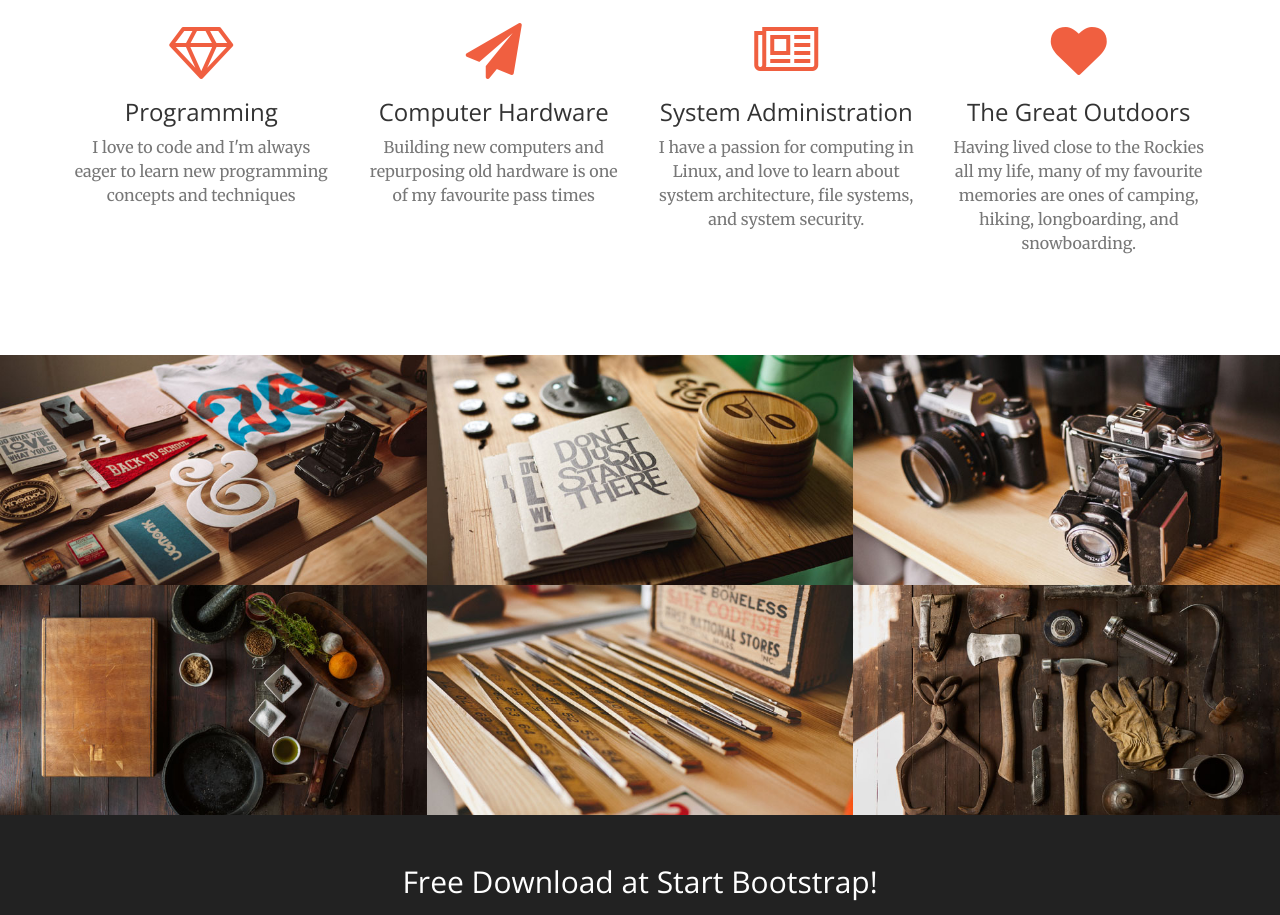
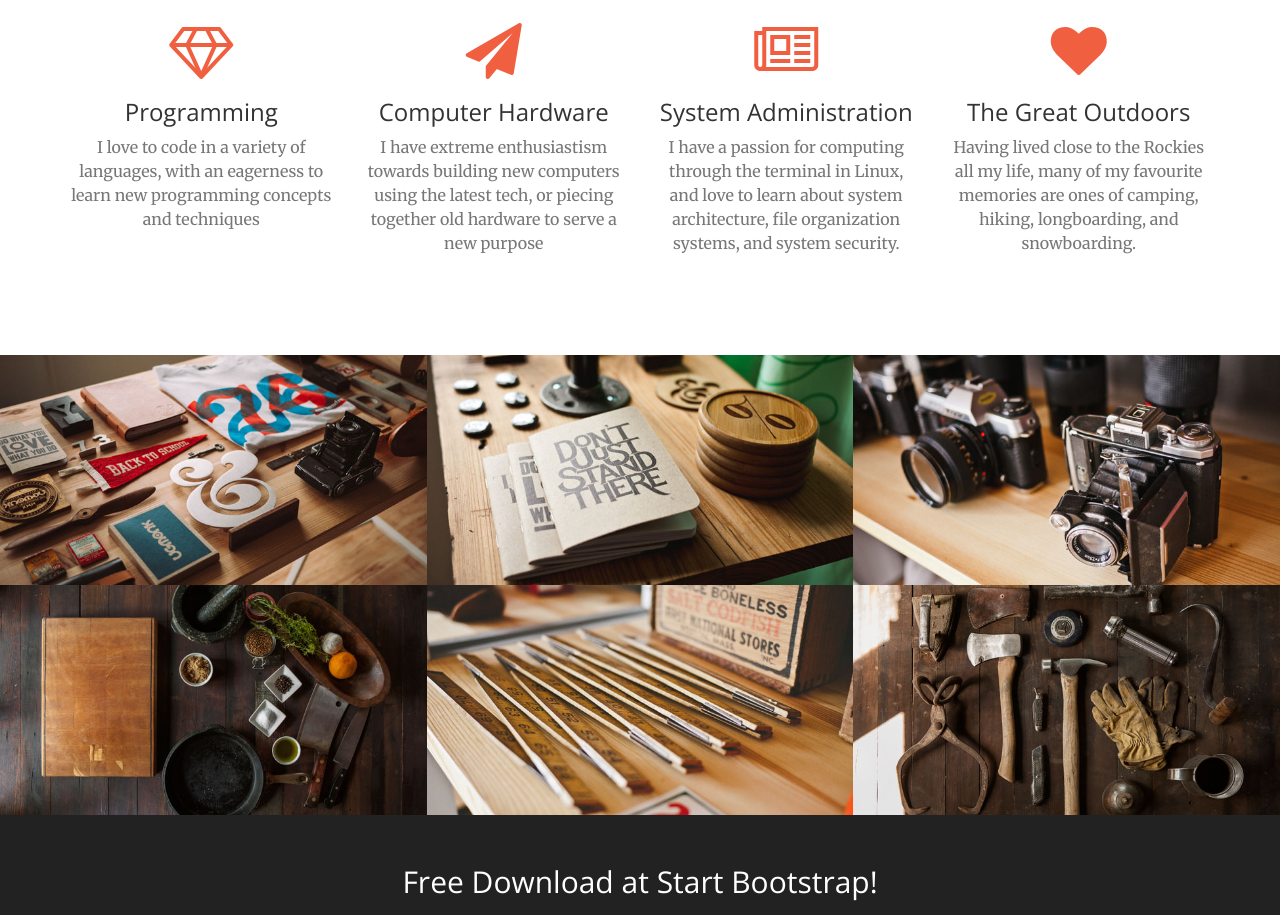
Before and after one commit to MXZTY/Maxwell, a website: page index.html in a window 1280 px wide. Shown: the part 1674-2589 px from the top of the page. Drawn offline with nearby package versions, Linux system fonts and the light colour scheme.

Commit message:
update futher

```diff
--- a/index.html
+++ b/index.html
@@ -110,21 +110,21 @@
                     <div class="service-box">
                         <i class="fa fa-4x fa-diamond text-primary sr-icons"></i>
                         <h3>Programming</h3>
-                        <p class="text-muted">I love to code and I'm always eager to learn new programming concepts and techniques  </p>
+                        <p class="text-muted">I love to code in a variety of languages, with an eagerness to learn new programming concepts and techniques  </p>
                     </div>
                 </div>
                 <div class="col-lg-3 col-md-6 text-center">
                     <div class="service-box">
                         <i class="fa fa-4x fa-paper-plane text-primary sr-icons"></i>
                         <h3>Computer Hardware</h3>
-                        <p class="text-muted"> Building new computers and repurposing old hardware is one of my favourite pass times </p>
+                        <p class="text-muted">I have extreme enthusiastism towards building new computers using the latest tech, or piecing together old hardware to serve a new purpose </p>
                     </div>
                 </div>
                 <div class="col-lg-3 col-md-6 text-center">
                     <div class="service-box">
                         <i class="fa fa-4x fa-newspaper-o text-primary sr-icons"></i>
                         <h3>System Administration</h3>
-                        <p class="text-muted">I have a passion for computing in Linux, and love to learn about system architecture, file systems, and system security.   </p>
+                        <p class="text-muted">I have a passion for computing through the terminal in Linux, and love to learn about system architecture, file organization systems, and system security.   </p>
                     </div>
                 </div>
                 <div class="col-lg-3 col-md-6 text-center">
```
